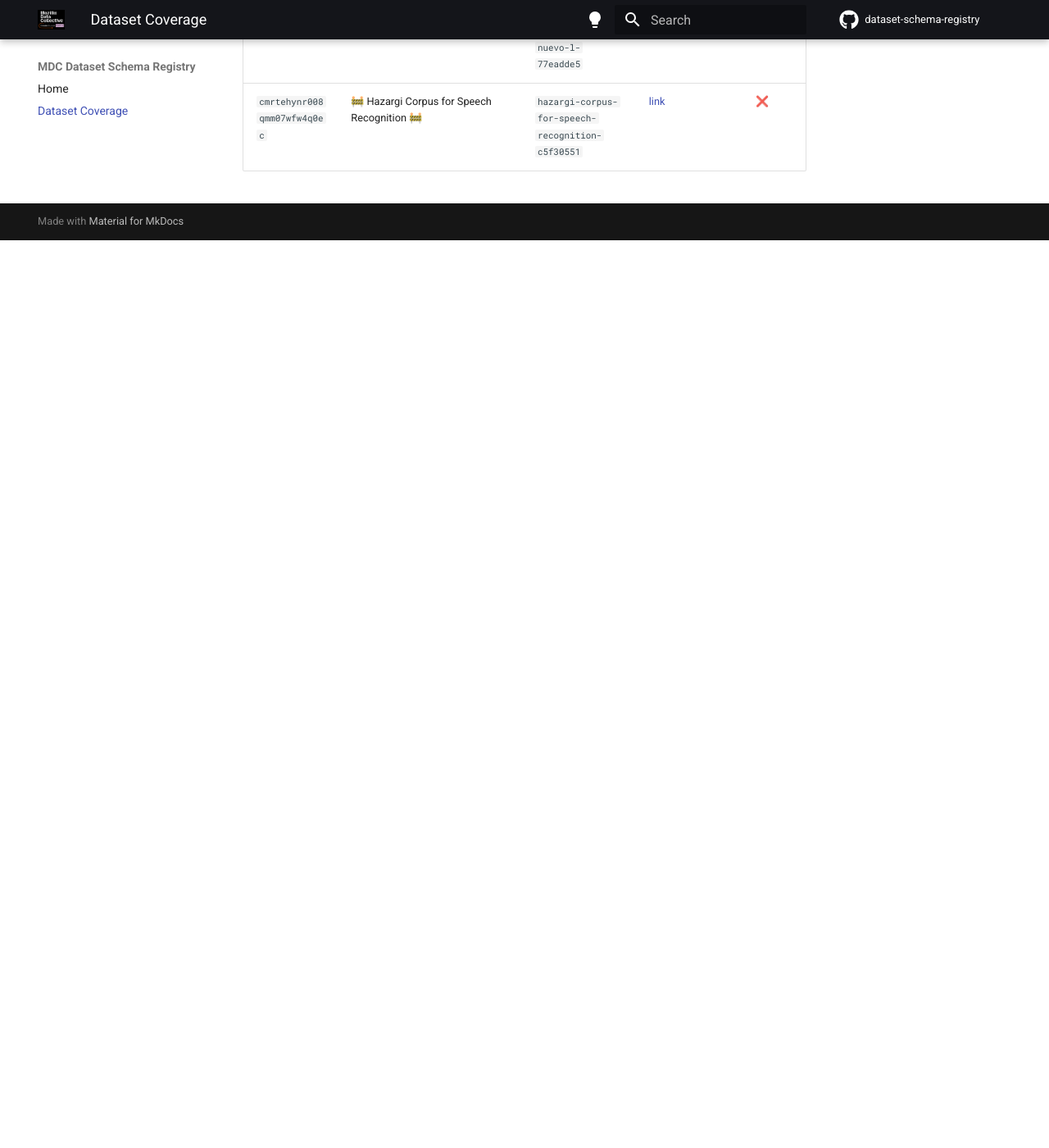
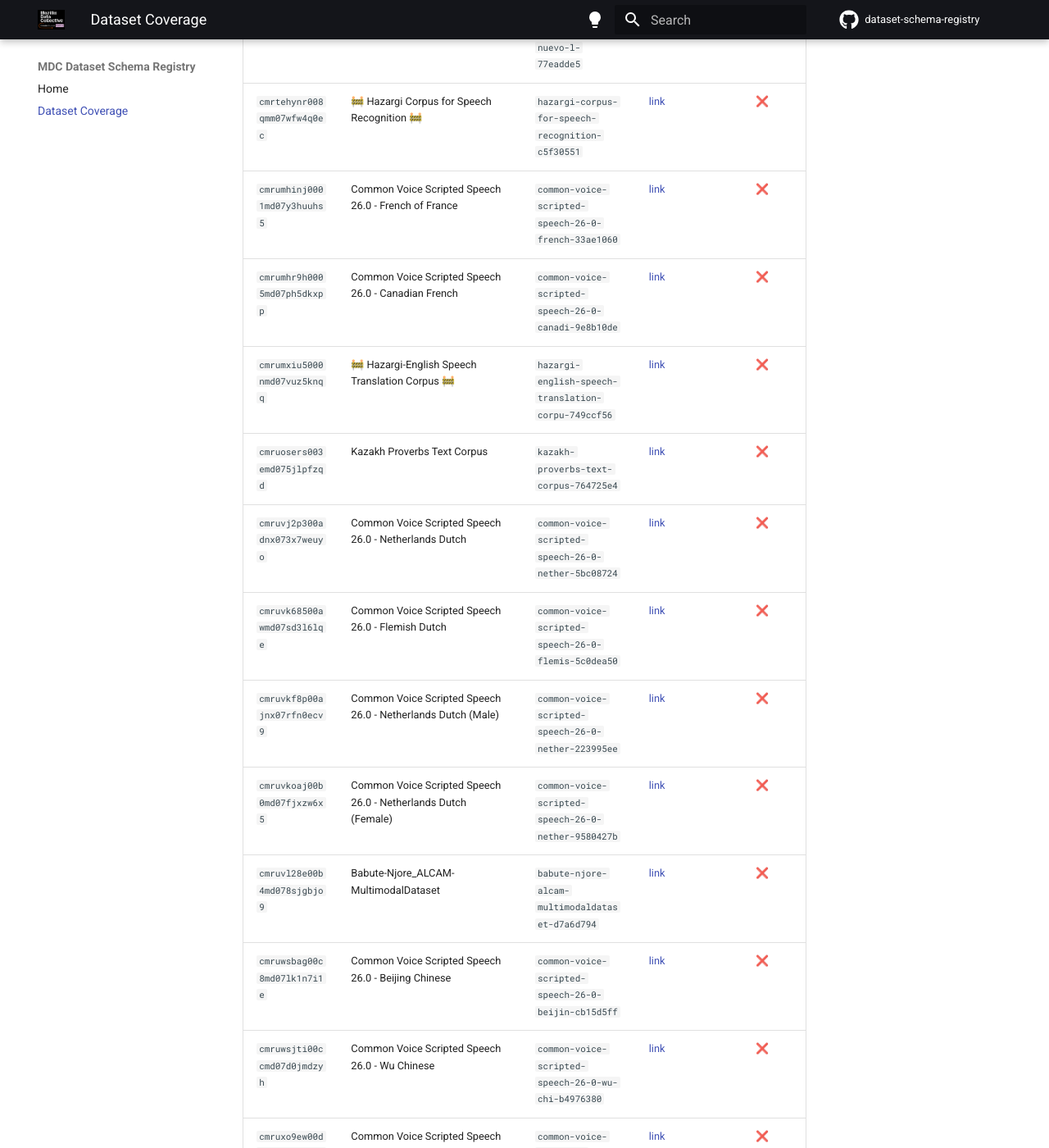
Before and after one commit to Mozilla-Data-Collective/dataset-schema-registry, an MkDocs documentation site: the page built from docs/dataset-coverage.md, in a window 1280 px wide and 1400 px high, scrolled down 98967 px. Shown: the whole window at 82% size. Built offline with MkDocs 1.6.1 and Material for MkDocs 9.7.7, drawn with Linux system fonts in a browser that asks for light colours; comment, search, counter and statistics services are not loaded; before the commit the page ends 99260 px from its top, so only the background shows below that; some of the changed text lies outside the part shown.

Commit message:
chore: update dataset coverage [skip ci]

```diff
--- a/docs/dataset-coverage.md
+++ b/docs/dataset-coverage.md
@@ -223,7 +223,7 @@ schema in this registry and which ones are still missing.
 | `cmnhgmkgg00wimh07wc0v3s49` | RFE/RL Persian News Text Corpus | `rfe-rl-persian-news-text-corpus-c5838e9b` | [link](https://mozilladatacollective.com/datasets/cmnhgmkgg00wimh07wc0v3s49) | ❌ |
 | `cmnhhi0by00zknn07edrnd82e` | Chuvash TTS | `chuvash-tts-c8d599ba` | [link](https://mozilladatacollective.com/datasets/cmnhhi0by00zknn07edrnd82e) | ❌ |
 | `cmnhi28fc00xpmh07fwall3wn` | Territórios Digitais | `territ-rios-digitais-ee5b55d2` | [link](https://mozilladatacollective.com/datasets/cmnhi28fc00xpmh07fwall3wn) | ❌ |
-| `cmnhjbnjp0115mh07kiha0rei` | Bamun-TTS-Dataset | `bamun-tts-dataset-858de881` | [link](https://mozilladatacollective.com/datasets/cmnhjbnjp0115mh07kiha0rei) | ❌ |
+| `cmnhjbnjp0115mh07kiha0rei` | Bamun-TTS-Dataset (male voice) | `bamun-tts-dataset-male-voice-ec8d8b52` | [link](https://mozilladatacollective.com/datasets/cmnhjbnjp0115mh07kiha0rei) | ❌ |
 | `cmnmy7tmf02k6ml07m7vvcxzr` | ViQua² — Visual Question-answering about Quantities | `viqua-visual-question-answering-about-qu-3e8deb4e` | [link](https://mozilladatacollective.com/datasets/cmnmy7tmf02k6ml07m7vvcxzr) | ❌ |
 | `cmnmyptri02glo107p5cx5por` | Tamil Time Aligned Speech Dataset | `tamil-time-aligned-speech-dataset-7d228a5b` | [link](https://mozilladatacollective.com/datasets/cmnmyptri02glo107p5cx5por) | ❌ |
 | `cmnopto3q00t0mf07v2dtc0ej` | Hausa-TTS-Dataset | `hausa-tts-dataset-b69efbb0` | [link](https://mozilladatacollective.com/datasets/cmnopto3q00t0mf07v2dtc0ej) | ❌ |
@@ -972,3 +972,20 @@ schema in this registry and which ones are still missing.
 | `cmrtddtl1007ymm07miqkb7wh` | Adjuntos Solicitudes Información — Jalisco | `adjuntos-solicitudes-informaci-n-jalisco-04715813` | [link](https://mozilladatacollective.com/datasets/cmrtddtl1007ymm07miqkb7wh) | ❌ |
 | `cmrtddwco0082mm07blij2hgp` | Adjuntos Solicitudes Información — Nuevo León | `adjuntos-solicitudes-informaci-n-nuevo-l-77eadde5` | [link](https://mozilladatacollective.com/datasets/cmrtddwco0082mm07blij2hgp) | ❌ |
 | `cmrtehynr008qmm07wfw4q0ec` | 🚧 Hazargi Corpus for Speech Recognition 🚧 | `hazargi-corpus-for-speech-recognition-c5f30551` | [link](https://mozilladatacollective.com/datasets/cmrtehynr008qmm07wfw4q0ec) | ❌ |
+| `cmrumhinj0001md07y3huuhs5` | Common Voice Scripted Speech 26.0 - French of France | `common-voice-scripted-speech-26-0-french-33ae1060` | [link](https://mozilladatacollective.com/datasets/cmrumhinj0001md07y3huuhs5) | ❌ |
+| `cmrumhr9h0005md07ph5dkxpp` | Common Voice Scripted Speech 26.0 - Canadian French | `common-voice-scripted-speech-26-0-canadi-9e8b10de` | [link](https://mozilladatacollective.com/datasets/cmrumhr9h0005md07ph5dkxpp) | ❌ |
+| `cmrumxiu5000nmd07vuz5knqq` | 🚧 Hazargi-English Speech Translation Corpus 🚧 | `hazargi-english-speech-translation-corpu-749ccf56` | [link](https://mozilladatacollective.com/datasets/cmrumxiu5000nmd07vuz5knqq) | ❌ |
+| `cmruosers003emd075jlpfzqd` | Kazakh Proverbs Text Corpus | `kazakh-proverbs-text-corpus-764725e4` | [link](https://mozilladatacollective.com/datasets/cmruosers003emd075jlpfzqd) | ❌ |
+| `cmruvj2p300adnx073x7weuyo` | Common Voice Scripted Speech 26.0 -  Netherlands Dutch | `common-voice-scripted-speech-26-0-nether-5bc08724` | [link](https://mozilladatacollective.com/datasets/cmruvj2p300adnx073x7weuyo) | ❌ |
+| `cmruvk68500awmd07sd3l6lqe` | Common Voice Scripted Speech 26.0 -  Flemish Dutch | `common-voice-scripted-speech-26-0-flemis-5c0dea50` | [link](https://mozilladatacollective.com/datasets/cmruvk68500awmd07sd3l6lqe) | ❌ |
+| `cmruvkf8p00ajnx07rfn0ecv9` | Common Voice Scripted Speech 26.0 -  Netherlands Dutch (Male) | `common-voice-scripted-speech-26-0-nether-223995ee` | [link](https://mozilladatacollective.com/datasets/cmruvkf8p00ajnx07rfn0ecv9) | ❌ |
+| `cmruvkoaj00b0md07fjxzw6x5` | Common Voice Scripted Speech 26.0 -  Netherlands Dutch (Female) | `common-voice-scripted-speech-26-0-nether-9580427b` | [link](https://mozilladatacollective.com/datasets/cmruvkoaj00b0md07fjxzw6x5) | ❌ |
+| `cmruvl28e00b4md078sjgbjo9` | Babute-Njore_ALCAM-MultimodalDataset | `babute-njore-alcam-multimodaldataset-d7a6d794` | [link](https://mozilladatacollective.com/datasets/cmruvl28e00b4md078sjgbjo9) | ❌ |
+| `cmruwsbag00c8md07lk1n7i1e` | Common Voice Scripted Speech 26.0 -  Beijing Chinese | `common-voice-scripted-speech-26-0-beijin-cb15d5ff` | [link](https://mozilladatacollective.com/datasets/cmruwsbag00c8md07lk1n7i1e) | ❌ |
+| `cmruwsjti00ccmd07d0jmdzyh` | Common Voice Scripted Speech 26.0 -  Wu Chinese | `common-voice-scripted-speech-26-0-wu-chi-b4976380` | [link](https://mozilladatacollective.com/datasets/cmruwsjti00ccmd07d0jmdzyh) | ❌ |
+| `cmruxo9ew00d3md07veethj6k` | Common Voice Scripted Speech 26.0 -  Brazilian Portuguese | `common-voice-scripted-speech-26-0-brazil-2e99282f` | [link](https://mozilladatacollective.com/datasets/cmruxo9ew00d3md07veethj6k) | ❌ |
+| `cmrv0f62m001wnu077iwrjbbo` | Common Voice Scripted Speech 26.0 -  Arabic (Male) | `common-voice-scripted-speech-26-0-arabic-c6f8bb40` | [link](https://mozilladatacollective.com/datasets/cmrv0f62m001wnu077iwrjbbo) | ❌ |
+| `cmrv0fgp00022nu077cdkkcny` | Common Voice Scripted Speech 26.0 -  Arabic (Female) | `common-voice-scripted-speech-26-0-arabic-780893c9` | [link](https://mozilladatacollective.com/datasets/cmrv0fgp00022nu077cdkkcny) | ❌ |
+| `cmrv275t1004lnu07vtchcapw` | Badjia-ALCAM-MultimodalDataset | `badjia-alcam-multimodaldataset-b8af71ca` | [link](https://mozilladatacollective.com/datasets/cmrv275t1004lnu07vtchcapw) | ❌ |
+| `cmrv27qeq004pnu07w5uzvy6l` | 🚧 Hazargi-English Parallel Text Corpus 🚧  | `hazargi-english-parallel-text-corpus-e0dfb7fb` | [link](https://mozilladatacollective.com/datasets/cmrv27qeq004pnu07w5uzvy6l) | ❌ |
+| `cmrv27zhy004xnu07lirnoi3g` | 🚧 Single Speaker Urdu TTS dataset (Female Speaker, South Punjab) 🚧 | `single-speaker-urdu-tts-dataset-female-s-909a5049` | [link](https://mozilladatacollective.com/datasets/cmrv27zhy004xnu07lirnoi3g) | ❌ |
```
Also changed, not shown: other parts of docs/dataset-coverage.md (+5 -5 lines).
